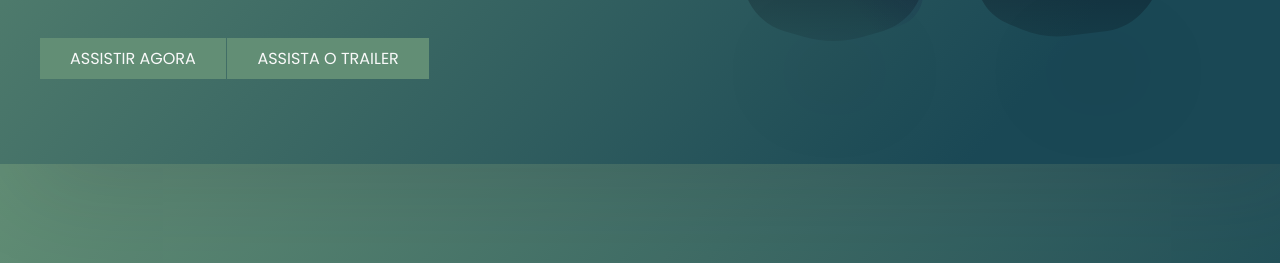
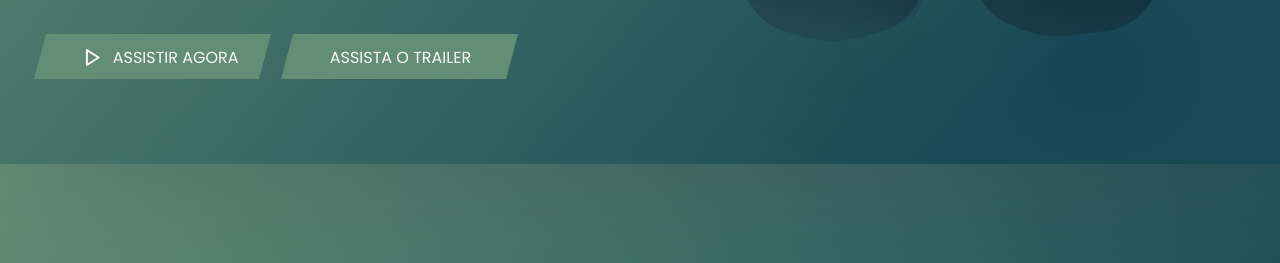
Before and after one commit to andrezafs/desafio-codelandia5, a website: page index.html in a window 1280 px wide. Shown: the part 537-800 px from the top of the page. Drawn offline with Linux system fonts and the light colour scheme.

Commit message:
ajuste dos botões com o transform skew e estilização

```diff
--- a/index.html
+++ b/index.html
@@ -24,8 +24,8 @@
               DE CHIHIRO</h1>
             <p>Chihiro chega a um mundo mágico dominado por uma bruxa. Aqueles que a desobedecem são transformados em animais.</p>
             <div class="buttons">
-                <button class="play">Assistir agora</button>
-                <button class="trailer">assista o trailer</button>
+                <button class="play"><a href=""> <img src="src/img/play.svg" alt=""> Assistir agora</a></button>
+                <button class="play"><a href="">assista o trailer</a></button>
             </div>
           </section>
           <section class="bg">
--- a/src/scss/_buttons.scss
+++ b/src/scss/_buttons.scss
@@ -2,13 +2,33 @@
 .buttons {
     margin-top: 4.6rem;
     button {
+        transform: skew(-15deg);
+        position: relative;
         border: 0;
-        cursor:pointer;
-        padding: .8rem 3rem;
+        cursor: pointer;
+        width: 22.5rem;
+        height: 4.5rem;
         text-transform: uppercase;
         background: $bg-button;
-        @include font-style (1.6rem, 400);
 
+        a {
+            text-decoration: none;
+            transform: skew(15deg);
+        position: absolute;
+        text-align: center;
+            left: 19%;
+            top: 25%;
+            @include font-style (1.6rem, 400);
+        }
     }
 
+    .play {
+        margin-right: 2rem;
+        a {
+            display: inline-flex;
+        }
+        img {
+            margin-right: 1rem;
+        }
+    }
 }
```
Also changed, not shown: src/css/styles.css, 1 other file.
